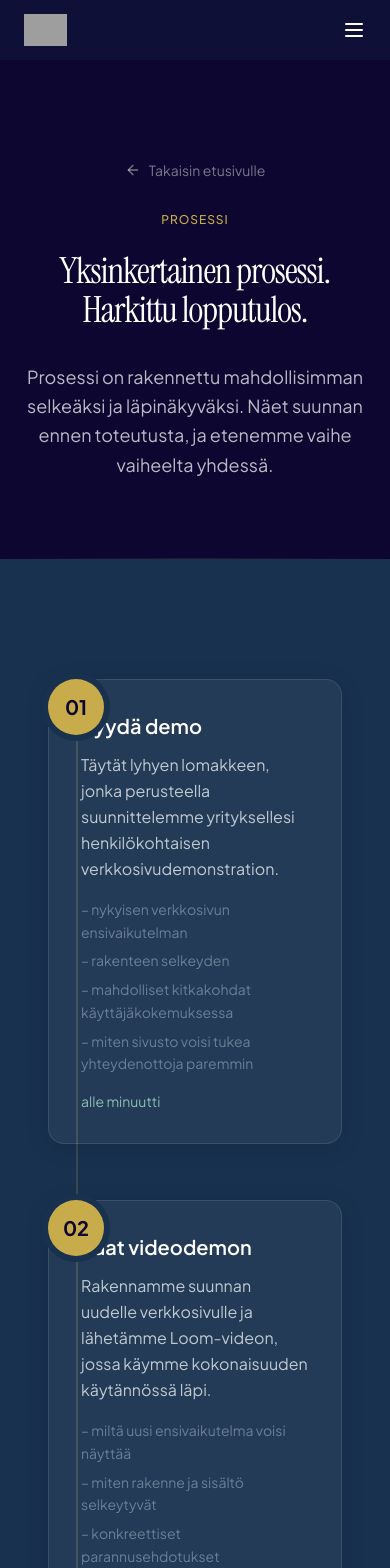
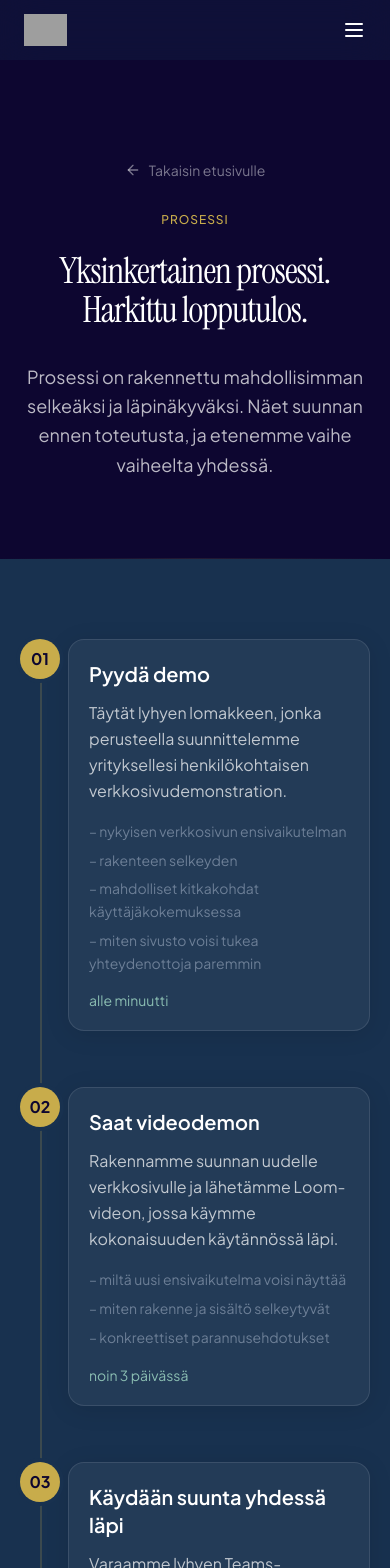
Before and after one commit to Holvatoimisto/Holva-toimisto, a React (Vite) app: page /prosessi in a window 390 px wide. Shown: the top 1568 px of the page. Built offline with nearby package versions, Linux system fonts and the light colour scheme; grey boxes are pictures that could not be loaded.

Commit message:
Add files via upload

```diff
--- a/src/index.css
+++ b/src/index.css
@@ -55,12 +55,17 @@
     --radius: 0.625rem;
   }
 
+  html, body {
+    overflow-x: hidden;
+  }
+
   body {
     background-color: var(--bg-primary);
     color: var(--text-primary);
     font-family: 'Plus Jakarta Sans', sans-serif;
     -webkit-font-smoothing: antialiased;
     -moz-osx-font-smoothing: grayscale;
+    min-width: 100%;
   }
 
   h1, h2 {
--- a/src/pages/Prosessi.tsx
+++ b/src/pages/Prosessi.tsx
@@ -199,29 +199,17 @@ export default function Prosessi() {
 
       {/* Steps Timeline */}
       <section
-        className="relative"
+        className="relative px-5 py-20 md:px-12 md:py-[120px]"
         style={{
           backgroundColor: "var(--bg-primary)",
-          padding: "120px 48px",
         }}
       >
         <div className="mx-auto max-w-[800px]" ref={stepsRef}>
           <div className="relative">
-            {/* Timeline line */}
+            {/* Timeline line — desktop centered, mobile left */}
             <div
-              className="timeline-line absolute hidden md:left-1/2 md:block md:-translate-x-1/2"
+              className="timeline-line absolute left-5 top-0 bottom-0 w-0.5 md:left-1/2 md:w-0.5 md:-translate-x-1/2"
               style={{
-                top: 0,
-                bottom: 0,
-                width: "2px",
-                backgroundColor: "rgba(200, 172, 75, 0.20)",
-                transformOrigin: "top",
-              }}
-            />
-            <div
-              className="timeline-line absolute left-7 top-0 bottom-0 block md:hidden"
-              style={{
-                width: "2px",
                 backgroundColor: "rgba(200, 172, 75, 0.20)",
                 transformOrigin: "top",
               }}
@@ -231,7 +219,7 @@ export default function Prosessi() {
               {steps.map((step, i) => (
                 <div
                   key={i}
-                  className={`step-item relative flex items-start gap-6 md:gap-0 ${
+                  className={`step-item relative flex items-start gap-0 pl-12 md:pl-0 md:gap-0 ${
                     i % 2 === 0 ? "md:flex-row" : "md:flex-row-reverse"
                   }`}
                 >
@@ -242,12 +230,11 @@ export default function Prosessi() {
                     }`}
                   >
                     <div
-                      className="transition-all duration-300"
+                      className="p-5 transition-all duration-300 md:p-8"
                       style={{
                         backgroundColor: "var(--card-bg)",
                         border: "1px solid var(--card-border)",
                         borderRadius: "16px",
-                        padding: "32px",
                         boxShadow: "0 4px 24px rgba(0, 0, 0, 0.10)",
                       }}
                       onMouseEnter={(e) => {
@@ -284,8 +271,6 @@ export default function Prosessi() {
                             className="text-sm leading-relaxed"
                             style={{
                               color: "rgba(148,163,184,0.65)",
-                              paddingLeft: i % 2 === 0 ? "0px" : "0px",
-                              paddingRight: i % 2 === 0 && window.innerWidth >= 768 ? "0px" : "0px",
                             }}
                           >
                             – {b}
@@ -301,16 +286,16 @@ export default function Prosessi() {
                     </div>
                   </div>
 
-                  {/* Number circle */}
+                  {/* Number circle — mobile: smaller, left-aligned; desktop: centered */}
                   <div
-                    className="absolute left-7 z-10 flex h-14 w-14 -translate-x-1/2 items-center justify-center rounded-full md:left-1/2 md:-translate-x-1/2"
+                    className="absolute left-5 z-10 flex h-10 w-10 -translate-x-1/2 items-center justify-center rounded-full md:left-1/2 md:h-14 md:w-14 md:-translate-x-1/2"
                     style={{
                       backgroundColor: "var(--accent-gold)",
                       color: "var(--bg-secondary)",
-                      boxShadow: "0 0 0 6px var(--bg-primary)",
+                      boxShadow: "0 0 0 4px var(--bg-primary)",
                     }}
                   >
-                    <span className="text-xl font-bold">{step.number}</span>
+                    <span className="text-base font-bold md:text-xl">{step.number}</span>
                   </div>
 
                   {/* Spacer */}
@@ -325,10 +310,9 @@ export default function Prosessi() {
       {/* Trust Badges */}
       <section
         ref={badgesRef}
-        className="relative"
+        className="relative px-5 py-20 md:px-12 md:py-[120px]"
         style={{
           backgroundColor: "var(--bg-secondary)",
-          padding: "120px 48px",
         }}
       >
         <div
--- a/src/sections/Testimonials.tsx
+++ b/src/sections/Testimonials.tsx
@@ -142,7 +142,7 @@ export default function Testimonials() {
           {/* ── Soft CTA ── */}
           <div className="t-anim mt-8 text-center">
             <a
-              href="https://www.google.fi/search?sa=X&sca_esv=cfa98b4e37d39014&sxsrf=ANbL-n7HT_MNdmMLNK6U5-H3Qx6N3opgRw:1779731147661&q=Holva+Toimisto+Arvostelut&rflfq=1&num=20&stick=H4sIAAAAAAAAAONgkxI2NTY0Nrc0MTYxNzAzswQCE8MNjIyvGCU98nPKEhVC8jNzM4tL8hUci8ryi0tSc0pLFrHilgMArkAS91IAAAA&rldimm=5313794347066999941&tbm=lcl&hl=fi-FI&ved=2ahUKEwjcmuiW_9SUAxUyU1UIHXwLGsYQ9fQKegQIOhAG&biw=1280&bih=585&dpr=1.5#lkt=LocalPoiReviews"
+              href="https://www.google.com/search?q=Holva+Toimisto+arvostelut&tbm=lcl"
               target="_blank"
               rel="noopener noreferrer"
               className="inline-block text-[12px] font-light tracking-wide transition-colors duration-300"
```
